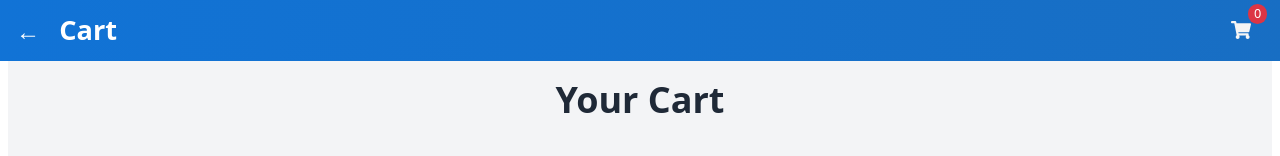
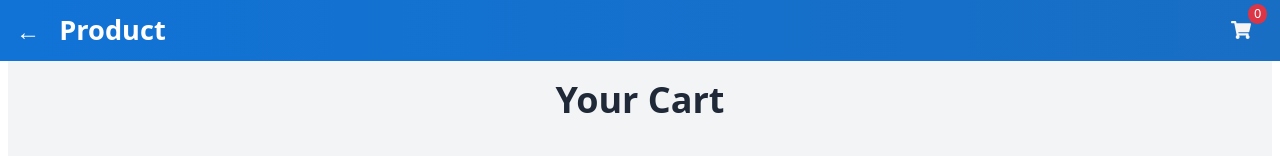
Before and after one commit to AbhinandanNath/jaggaerfrontend, a React (Vite) app: page /cart in a window 1280 px wide. Shown: the top 156 px of the page. Built offline with nearby package versions, Linux system fonts and the light colour scheme; a web font is replaced by a local one.

Commit message:
Title Change fix

```diff
--- a/src/Header/Header.jsx
+++ b/src/Header/Header.jsx
@@ -1,18 +1,23 @@
 import CartButton from "../Cart/CartButton/CartButton";
 import classes from "./Header.module.css";
-import { useLocation, useNavigate } from "react-router-dom";
+import { useLocation, useNavigate, useParams } from "react-router-dom";
 
-const pageTitles = {
-  "/": "Products",
-  "/productDetails": "Product Details",
-  "/cart": "Cart",
-};
+const pageTitles = [
+  { path: "/", title: "Products" },
+  { path: "/productDetails", title: "Product Details" },
+  { path: "/cart", title: "Cart" },
+];
 
 function Header() {
   const location = useLocation();
   const navigate = useNavigate();
-  const title = pageTitles[location.pathname] || "Product";
+  const { name } = useParams();
+  console.log(name);
 
+  let title = pageTitles[location.pathname] || "Product";
+  if (name) {
+    title = `Product Details`;
+  }
   const handleBack = () => {
     navigate(-1);
   };
```
